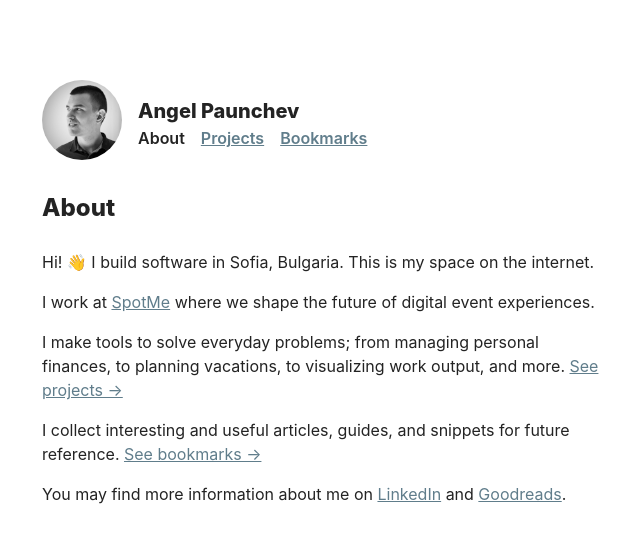
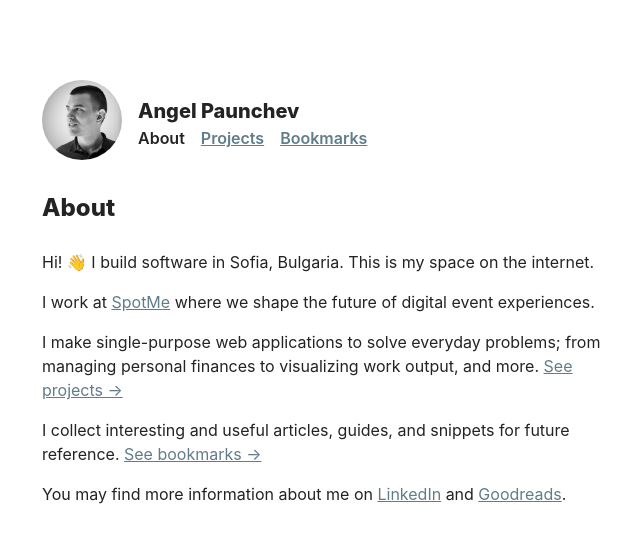
Before and after one commit to apaunchev/paunchev.com, a Next.js app: page / in a window 1280 px wide. Shown: the top 542 px of the page, without its empty margins (38-678 px from the left). Built offline with nearby package versions, Linux system fonts and the light colour scheme.

Commit message:
update text

```diff
--- a/pages/index.js
+++ b/pages/index.js
@@ -13,8 +13,8 @@ export default () => (
       future of digital event experiences.
     </p>
     <p>
-      I make tools to solve everyday problems; from managing personal finances,
-      to planning vacations, to visualizing work output, and more.{" "}
+      I make single-purpose web applications to solve everyday problems; from
+      managing personal finances to visualizing work output, and more.{" "}
       <Link href="/projects">
         <a>See projects →</a>
       </Link>
```
